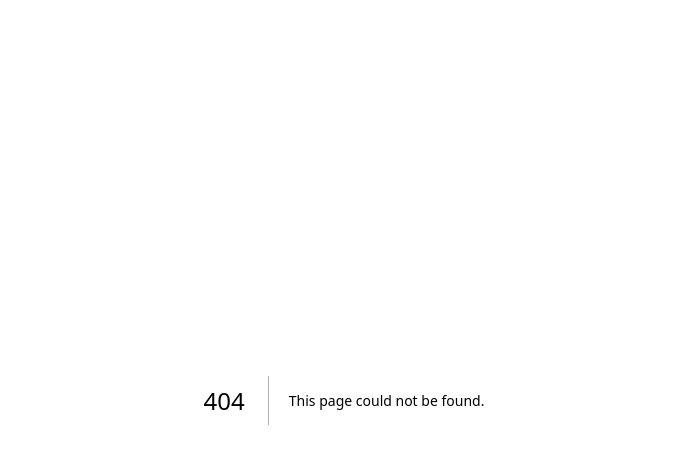
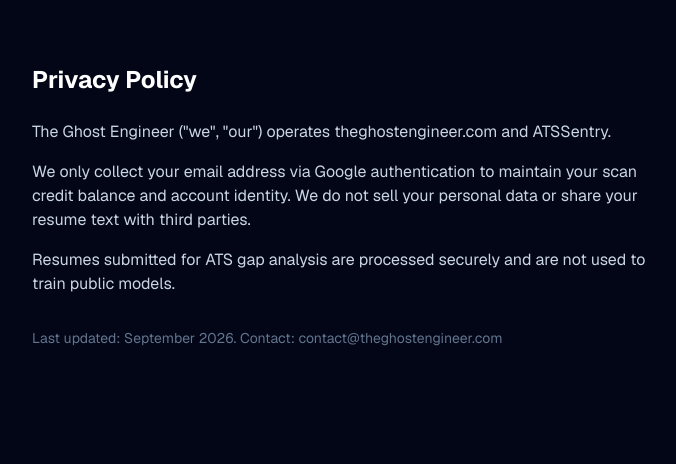
Before and after one commit to Chinmaya-Git-account/ats-sentry, a Next.js app: page /privacy in a window 1280 px wide. Before the commit this address had no page. Shown: the top 464 px of the page, without its empty margins (296-972 px from the left). Built offline with nearby package versions, Linux system fonts and the light colour scheme.

Commit message:
feat: add privacy policy page for Google OAuth compliance

```diff
--- /dev/null
+++ b/app/privacy/page.tsx
@@ -0,0 +1,19 @@
+export default function PrivacyPolicy() {
+  return (
+    <main className="mx-auto max-w-2xl px-6 py-16 text-slate-300">
+      <h1 className="text-2xl font-bold text-white mb-6">Privacy Policy</h1>
+      <p className="mb-4">
+        The Ghost Engineer (&quot;we&quot;, &quot;our&quot;) operates theghostengineer.com and ATSSentry.
+      </p>
+      <p className="mb-4">
+        We only collect your email address via Google authentication to maintain your scan credit balance and account identity. We do not sell your personal data or share your resume text with third parties.
+      </p>
+      <p className="mb-4">
+        Resumes submitted for ATS gap analysis are processed securely and are not used to train public models.
+      </p>
+      <p className="text-sm text-slate-500 mt-8">
+        Last updated: September 2026. Contact: contact@theghostengineer.com
+      </p>
+    </main>
+  );
+}
```
